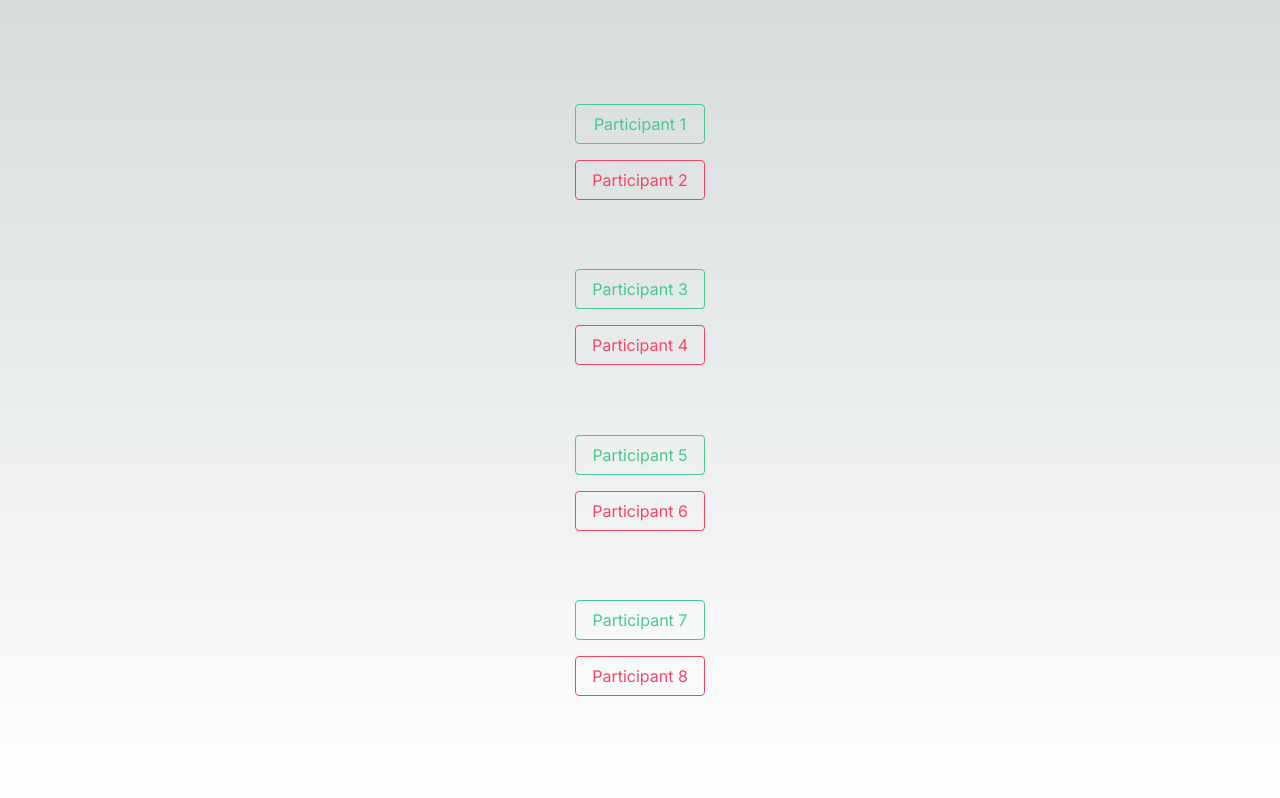
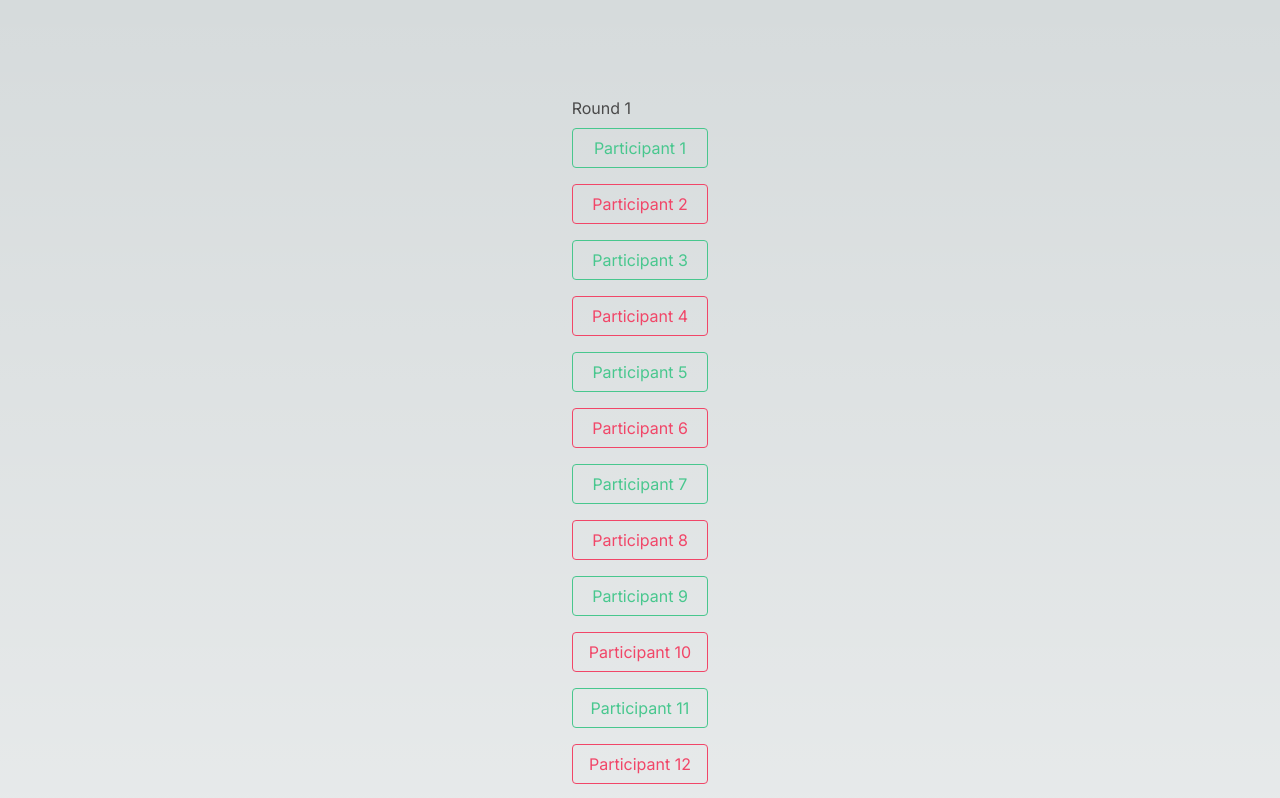
Before and after one commit to jlarteagap/tournament-brackets, a Next.js app: page / in a window 1280 px wide. Shown: the top 798 px of the page. Built offline with nearby package versions, Linux system fonts and the light colour scheme.

Commit message:
Title rounds creates

```diff
--- a/src/app/components/pairs/Braket.js
+++ b/src/app/components/pairs/Braket.js
@@ -1,26 +1,31 @@
 'use client'
 import React, { useState } from 'react'
 
-export const Bracket = ({ player1, player2 }) => {
-  const [selectedParticipant, setSelectedParticipant] = useState(null)
+export const Bracket = ({ player1, player2, onWinnerSelected }) => {
+  const [winner, setWinner] = useState(null)
 
-  const handleClickParticipant = participant => {
-    setSelectedParticipant(participant)
+  const handleWinnerSelect = selectedPlayer => {
+    setWinner(selectedPlayer)
+    onWinnerSelected(selectedPlayer)
   }
 
   return (
     <div className="is-flex is-flex-direction-column" id="bracket">
       <div
-        className="button is-success is-outlined my-2"
-        onClick={() => handleClickParticipant(1)}
-        disabled={selectedParticipant === 2}
+        className={`button is-success is-outlined my-2 ${
+          winner === player1 ? 'is-active' : ''
+        }`}
+        onClick={() => handleWinnerSelect(player1)}
+        disabled={winner !== null}
       >
         {player1}
       </div>
       <div
-        className="button is-danger is-outlined my-2"
-        onClick={() => handleClickParticipant(2)}
-        disabled={selectedParticipant === 1}
+        className={`button is-danger is-outlined my-2 ${
+          winner === player2 ? 'is-active' : ''
+        }`}
+        onClick={() => handleWinnerSelect(player2)}
+        disabled={winner !== null}
       >
         {player2}
       </div>
--- a/src/app/components/pairs/OrderPairs.js
+++ b/src/app/components/pairs/OrderPairs.js
@@ -1,5 +1,7 @@
-import React from 'react'
+'use client'
+import React, { useState } from 'react'
 import { Bracket } from './Braket'
+
 const players = [
   'Participant 1',
   'Participant 2',
@@ -8,49 +10,75 @@ const players = [
   'Participant 5',
   'Participant 6',
   'Participant 7',
-  'Participant 8'
+  'Participant 8',
+  'Participant 9',
+  'Participant 10',
+  'Participant 11',
+  'Participant 12',
+  'Participant 13',
+  'Participant 14',
+  'Participant 15',
+  'Participant 16'
 ]
 
 export const OrderBrackets = () => {
-  const brackets = []
-  for (let i = 0; i < players.length; i += 2) {
-    const player1 = players[i]
-    const player2 = players[i + 1]
-    brackets.push({ player1, player2 })
+  const [winners, setWinners] = useState([...players])
+
+  const handleWinnerSelected = winner => {
+    setWinners(prevWinners => [...prevWinners, winner])
   }
 
-  return (
-    <>
-      {brackets.map((bracket, index) => (
-        <Bracket
-          key={index}
-          player1={bracket.player1}
-          player2={bracket.player2}
-        />
-      ))}
-    </>
-  )
+  const renderBracketRounds = players => {
+    const numParticipants = players.length
+    const bracketRounds = []
+    let currentRoundPlayers = players
+
+    while (currentRoundPlayers.length > 1) {
+      const roundBrackets = []
+      const halfLength = Math.ceil(currentRoundPlayers.length / 2)
+
+      for (let i = 0; i < halfLength; i++) {
+        const player1 = currentRoundPlayers[i * 2] || ''
+        const player2 = currentRoundPlayers[i * 2 + 1] || ''
+
+        roundBrackets.push(
+          <Bracket
+            key={i}
+            player1={player1}
+            player2={player2}
+            onWinnerSelected={handleWinnerSelected}
+          />
+        )
+      }
+
+      bracketRounds.push(roundBrackets)
+      currentRoundPlayers = roundBrackets.map(bracket => bracket.props.winner)
+    }
+
+    return bracketRounds
+  }
+
+  const renderBrackets = () => {
+    const bracketRounds = renderBracketRounds(winners)
+    const numRounds = Math.ceil(Math.log2(players.length))
+
+    return bracketRounds.map((round, index) => (
+      <div key={index} className="bracket-round">
+        <h2>{getTitleByRound(index + 1, numRounds)}</h2>
+        {round}
+      </div>
+    ))
+  }
+
+  const getTitleByRound = (round, numRounds) => {
+    if (round === numRounds) {
+      return 'Final'
+    } else if (round === numRounds - 1) {
+      return 'Semifinal'
+    } else {
+      return `Round ${round}`
+    }
+  }
+
+  return <div className="bracket-container">{renderBrackets()}</div>
 }
-
-// export const OrderPairs = () => {
-//   return (
-//     <>
-//       {participants.map((participant, i) => {
-//         return (
-//           <div
-
-//             key={i}
-//             style={{
-//               borderColor: 'white',
-//               padding: '1rem',
-//               borderStyle: 'solid',
-//               borderBlockWidth: '1px'
-//             }}
-//           >
-//             {participant}
-//           </div>
-//         )
-//       })}
-//     </>
-//   )
-// }
```
